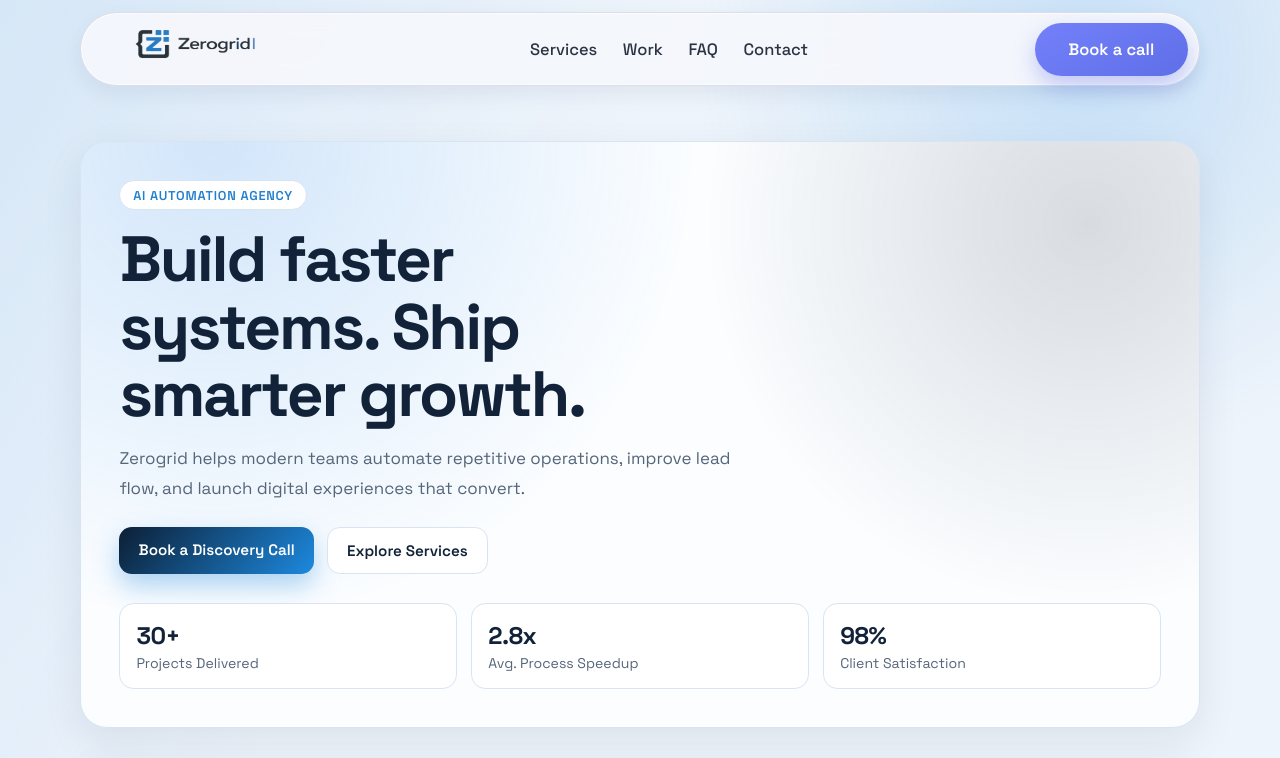
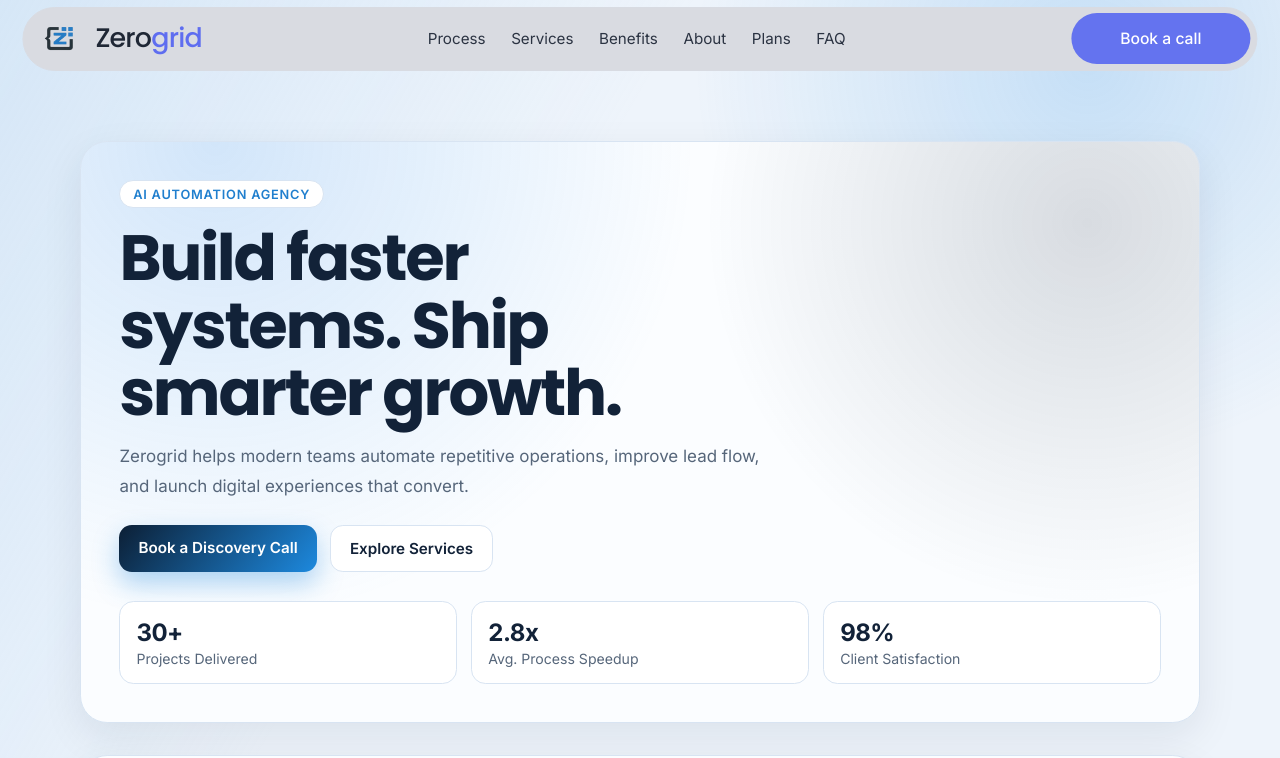
Before and after one commit to Abhi-0930/Zerogrid, a Next.js app: page / in a window 1280 px wide. Shown: the top 758 px of the page. Built offline with nearby package versions, Linux system fonts and the light colour scheme.

Commit message:
created the boilerplate templeate

```diff
--- a/src/app/globals.css
+++ b/src/app/globals.css
@@ -26,9 +26,18 @@ body {
     linear-gradient(120deg, rgba(168, 206, 240, 0.35), transparent 40%),
     radial-gradient(circle at 85% 8%, rgba(35, 140, 227, 0.2), transparent 30%),
     var(--zg-bg);
-  font-family: var(--font-space-grotesk), "Segoe UI", sans-serif;
+  font-family: var(--font-inter), "Segoe UI", sans-serif;
   -webkit-font-smoothing: antialiased;
   -moz-osx-font-smoothing: grayscale;
+}
+
+h1,
+h2,
+h3,
+h4,
+h5,
+h6 {
+  font-family: var(--font-poppins), "Segoe UI", sans-serif;
 }
 
 * {
--- a/src/app/layout.tsx
+++ b/src/app/layout.tsx
@@ -1,15 +1,16 @@
 import type { Metadata } from "next";
-import { Space_Grotesk, Sora } from "next/font/google";
+import { Inter, Poppins } from "next/font/google";
 import "./globals.css";
 
-const spaceGrotesk = Space_Grotesk({
-  variable: "--font-space-grotesk",
+const inter = Inter({
+  variable: "--font-inter",
   subsets: ["latin"],
 });
 
-const sora = Sora({
-  variable: "--font-sora",
+const poppins = Poppins({
+  variable: "--font-poppins",
   subsets: ["latin"],
+  weight: ["400", "500", "600", "700", "800"],
 });
 
 export const metadata: Metadata = {
@@ -29,7 +30,7 @@ export default function RootLayout({
   children: React.ReactNode;
 }>) {
   return (
-    <html lang="en" className={`${spaceGrotesk.variable} ${sora.variable}`}>
+    <html lang="en" className={`${inter.variable} ${poppins.variable}`}>
       <body>{children}</body>
     </html>
   );
--- a/src/app/page.module.css
+++ b/src/app/page.module.css
@@ -5,74 +5,78 @@
 }
 
 .nav {
-  width: min(1120px, calc(100% - 3rem));
-  padding: 0.6rem 0.7rem;
-  border: 1px solid #d9dee8;
+  width: min(1720px, calc(100% - 2.8rem));
+  padding: 0.34rem 0.4rem;
+  border: 1px solid #d8dbe2;
   border-radius: 999px;
-  background: rgba(245, 247, 252, 0.95);
-  backdrop-filter: blur(12px);
-  box-shadow: inset 0 0 0 1px rgba(255, 255, 255, 0.7), 0 8px 20px rgba(23, 40, 64, 0.07);
+  background: #d9dbe1;
   display: flex;
   justify-content: space-between;
   align-items: center;
   position: fixed;
   left: 50%;
   transform: translateX(-50%);
-  top: 0.75rem;
+  top: 0.42rem;
   z-index: 30;
-  animation: riseIn 0.7s ease-out;
 }
 
 .brand {
   display: flex;
   align-items: center;
+  gap: 0.75rem;
+  padding-left: 0.35rem;
   flex-shrink: 0;
 }
 
-.brandLogoWordmark {
-  width: 13.2rem;
-  height: 3.2rem;
-  object-fit: cover;
-  object-position: center;
-  border-radius: 0.45rem;
+.brandLogoIcon {
+  width: 3rem;
+  height: 3rem;
+  object-fit: contain;
 }
 
-.brandLogoIcon {
-  display: none;
+.brandName {
+  font-family: var(--font-poppins), "Segoe UI", sans-serif;
+  font-size: clamp(1.5rem, 2.1vw, 2.2rem);
+  line-height: 1;
+  letter-spacing: -0.03em;
+  color: #1f2735;
+  font-weight: 500;
+}
+
+.brandName span {
+  color: #5e6df0;
 }
 
 .navLinks {
   display: flex;
   align-items: center;
-  gap: clamp(1rem, 2vw, 2.2rem);
+  gap: clamp(1rem, 2vw, 2.75rem);
   color: #2b3342;
-  font-weight: 500;
-  font-size: 1.03rem;
+  font-weight: 400;
+  font-size: clamp(0.95rem, 1vw, 1.15rem);
 }
 
 .navLinks a {
-  transition: color 0.2s ease, opacity 0.2s ease;
+  transition: color 0.2s ease;
 }
 
 .navLinks a:hover {
-  color: #5d6cf0;
+  color: #2b3342;
 }
 
 .navCta {
-  padding: 1rem 2.1rem;
+  padding: 1rem 3.05rem;
   border-radius: 999px;
-  background: linear-gradient(150deg, #7380fa 0%, #5f6fe8 100%);
+  background: #6473ef;
   color: #fff;
-  font-size: 1.03rem;
-  font-weight: 600;
+  font-size: clamp(0.98rem, 1vw, 1.2rem);
+  font-weight: 500;
   white-space: nowrap;
-  box-shadow: 0 10px 22px rgba(94, 110, 232, 0.34);
-  transition: transform 0.2s ease, box-shadow 0.2s ease;
+  transition: background 0.2s ease;
 }
 
 .navCta:hover {
-  transform: translateY(-1px);
-  box-shadow: 0 14px 24px rgba(94, 110, 232, 0.38);
+  background: #6070ea;
 }
 
 .hamburgerButton {
@@ -351,17 +355,17 @@
 
   .brand {
     max-width: none;
-  }
-
-  .brandLogoWordmark {
-    display: none;
+    padding-left: 0;
   }
 
   .brandLogoIcon {
-    display: block;
     width: 2.8rem;
     height: 2.8rem;
     object-fit: contain;
+  }
+
+  .brandName {
+    display: none;
   }
 
   .navLinks {
@@ -374,9 +378,9 @@
 
   .hamburgerButton {
     display: inline-flex;
-    width: 2.25rem;
-    height: 2.25rem;
-    border-radius: 0.58rem;
+    width: 2.55rem;
+    height: 2.55rem;
+    border-radius: 0.65rem;
   }
 
   .mobileMenu {
@@ -385,12 +389,12 @@
     left: 50%;
     width: calc(100% - 3.4rem);
     margin: 0;
-    top: 4rem;
+    top: 4.3rem;
     border: 1px solid #d9dee8;
-    border-radius: 0.78rem;
-    background: rgba(245, 247, 252, 0.97);
-    box-shadow: 0 8px 20px rgba(23, 40, 64, 0.08);
-    overflow: hidden;
+    border-radius: 0.95rem;
+    background: rgba(236, 242, 251, 0.99);
+    box-shadow: 0 14px 28px rgba(23, 40, 64, 0.12);
+    overflow: auto;
     max-height: 0;
     opacity: 0;
     pointer-events: none;
@@ -400,32 +404,40 @@
   }
 
   .mobileMenuOpen {
-    max-height: 240px;
+    max-height: min(70vh, 430px);
     opacity: 1;
     pointer-events: auto;
     transform: translate(-50%, 0);
   }
 
-  .mobileMenu a {
-    padding: 0.84rem 1rem;
-    font-size: 0.9rem;
+  .mobileMenuLinks {
+    display: grid;
+    gap: 0.45rem;
+    padding: 0.65rem 0.45rem 0.2rem;
+  }
+
+  .mobileMenuLinks a {
+    display: block;
+    padding: 1rem 1rem;
+    font-size: 0.98rem;
     color: #243246;
-    border-top: 1px solid #e4e9f2;
+    border: 1px solid #e4e9f2;
+    border-radius: 0.65rem;
+    background: #ffffff;
   }
 
   .mobileMenuCta {
-    margin: 0.65rem;
+    display: block;
+    margin: 0.5rem 0.45rem 0.65rem;
+    padding: 0.95rem 1rem;
     border-radius: 0.62rem;
-    border-top: 0 !important;
+    border: 0 !important;
     background: linear-gradient(150deg, #7380fa 0%, #5f6fe8 100%);
     color: #fff !important;
     text-align: center;
     font-weight: 600;
+    font-size: 0.95rem;
     box-shadow: 0 8px 16px rgba(94, 110, 232, 0.28);
-  }
-
-  .mobileMenu a:first-child {
-    border-top: 0;
   }
 
   .main {
--- a/src/app/page.tsx
+++ b/src/app/page.tsx
@@ -8,10 +8,12 @@ export default function Home() {
   const [isMobileMenuOpen, setIsMobileMenuOpen] = useState(false);
 
   const navItems = [
+    { label: "Process", href: "#process" },
     { label: "Services", href: "#services" },
-    { label: "Work", href: "#process" },
+    { label: "Benefits", href: "#services" },
+    { label: "About", href: "#process" },
+    { label: "Plans", href: "#contact" },
     { label: "FAQ", href: "#contact" },
-    { label: "Contact", href: "#contact" },
   ];
 
   const services = [
@@ -43,14 +45,6 @@ export default function Home() {
       <header className={styles.nav}>
         <a className={styles.brand} href="#" aria-label="Zerogrid home">
           <Image
-            className={styles.brandLogoWordmark}
-            src="/zerogrid-logo-bg-remove.png"
-            alt="Zerogrid logo"
-            width={320}
-            height={72}
-            priority
-          />
-          <Image
             className={styles.brandLogoIcon}
             src="/zerogrid-logo-only.png"
             alt="Zerogrid logo icon"
@@ -58,6 +52,9 @@ export default function Home() {
             height={64}
             priority
           />
+          <span className={styles.brandName}>
+            Zero<span>grid</span>
+          </span>
         </a>
         <nav className={styles.navLinks}>
           {navItems.map((item) => (
@@ -87,6 +84,7 @@ export default function Home() {
         id="mobile-nav-menu"
         className={`${styles.mobileMenu} ${isMobileMenuOpen ? styles.mobileMenuOpen : ""}`}
       >
+        <div className={styles.mobileMenuLinks}>
           {navItems.map((item) => (
             <a
               key={item.label}
@@ -96,6 +94,7 @@ export default function Home() {
               {item.label}
             </a>
           ))}
+        </div>
         <a
           href="#contact"
           className={styles.mobileMenuCta}
```
Lines whose indentation alone changed are shown as unchanged.
